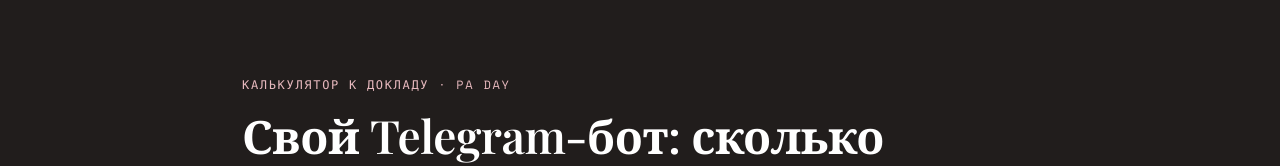
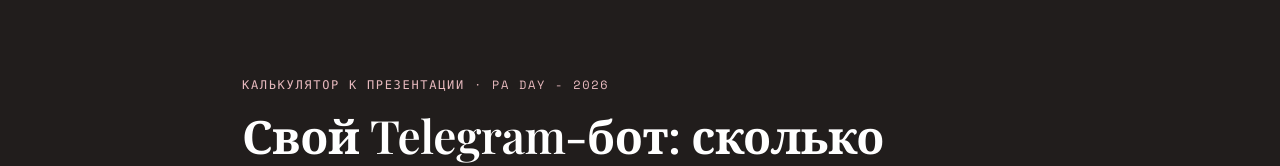
Before and after one commit to 0434155-ship-it/PA_calculator, a plain HTML site: page index.html in a window 1280 px wide. Shown: the top 166 px of the page. Drawn offline with nearby package versions, Linux system fonts and the light colour scheme.

Commit message:
Update index.html

```diff
--- a/index.html
+++ b/index.html
@@ -150,7 +150,7 @@
 </head>
 <body>
 <header class="hero-top"><div class="hwrap">
-  <p class="eyebrow">Калькулятор к докладу · PA Day</p>
+  <p class="eyebrow">Калькулятор к презентации · PA Day - 2026</p>
   <h1>Свой Telegram-бот: сколько <em>стоит</em><br>и сколько <em>экономит</em></h1>
   <p class="lede">Соберите свой сценарий — и посмотрите, во сколько бот обойдётся в месяц и сколько времени он снимет с ассистента. Всё считается сразу; меняйте любые цифры под себя.</p>
 </div></header>
```
